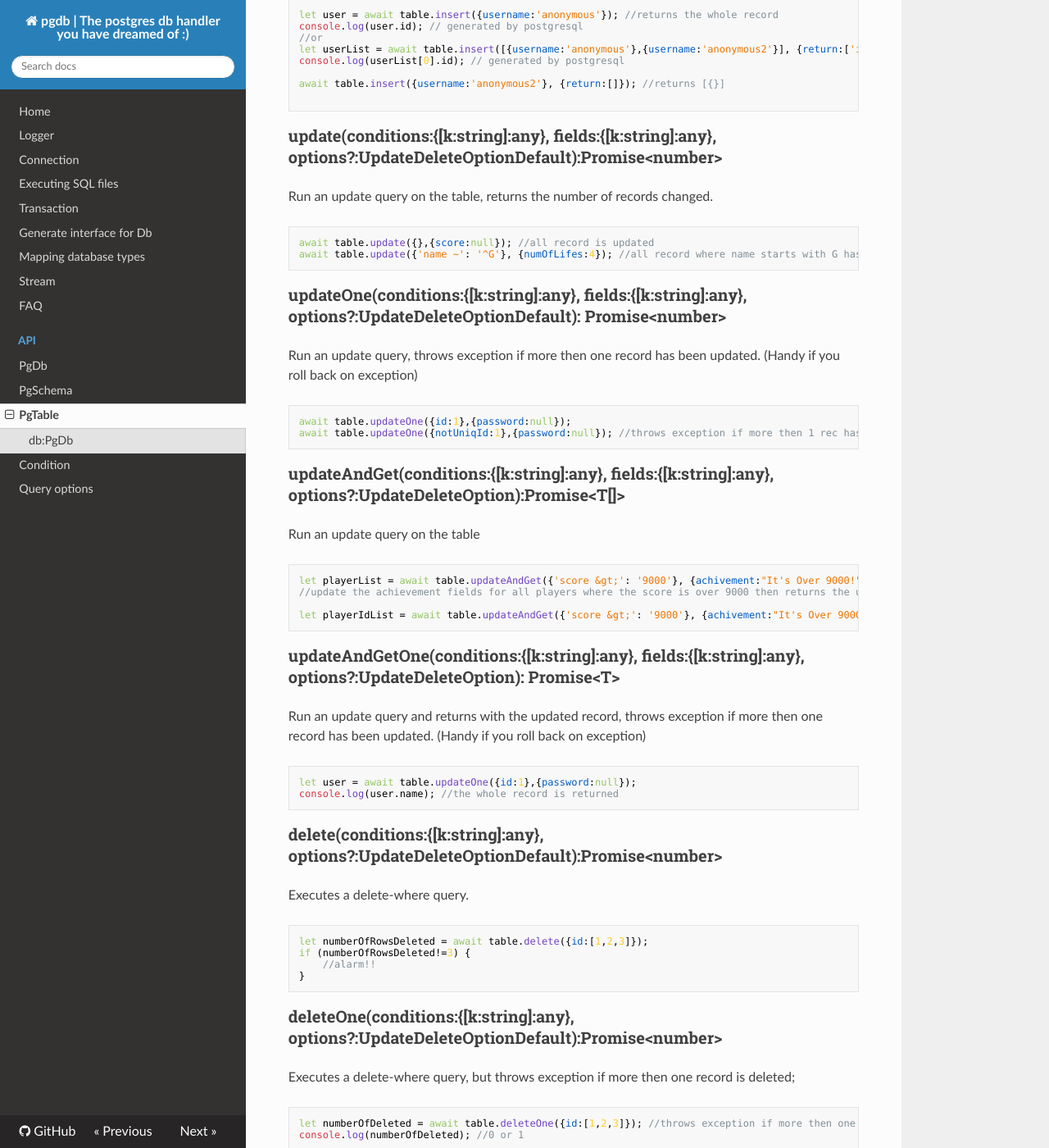
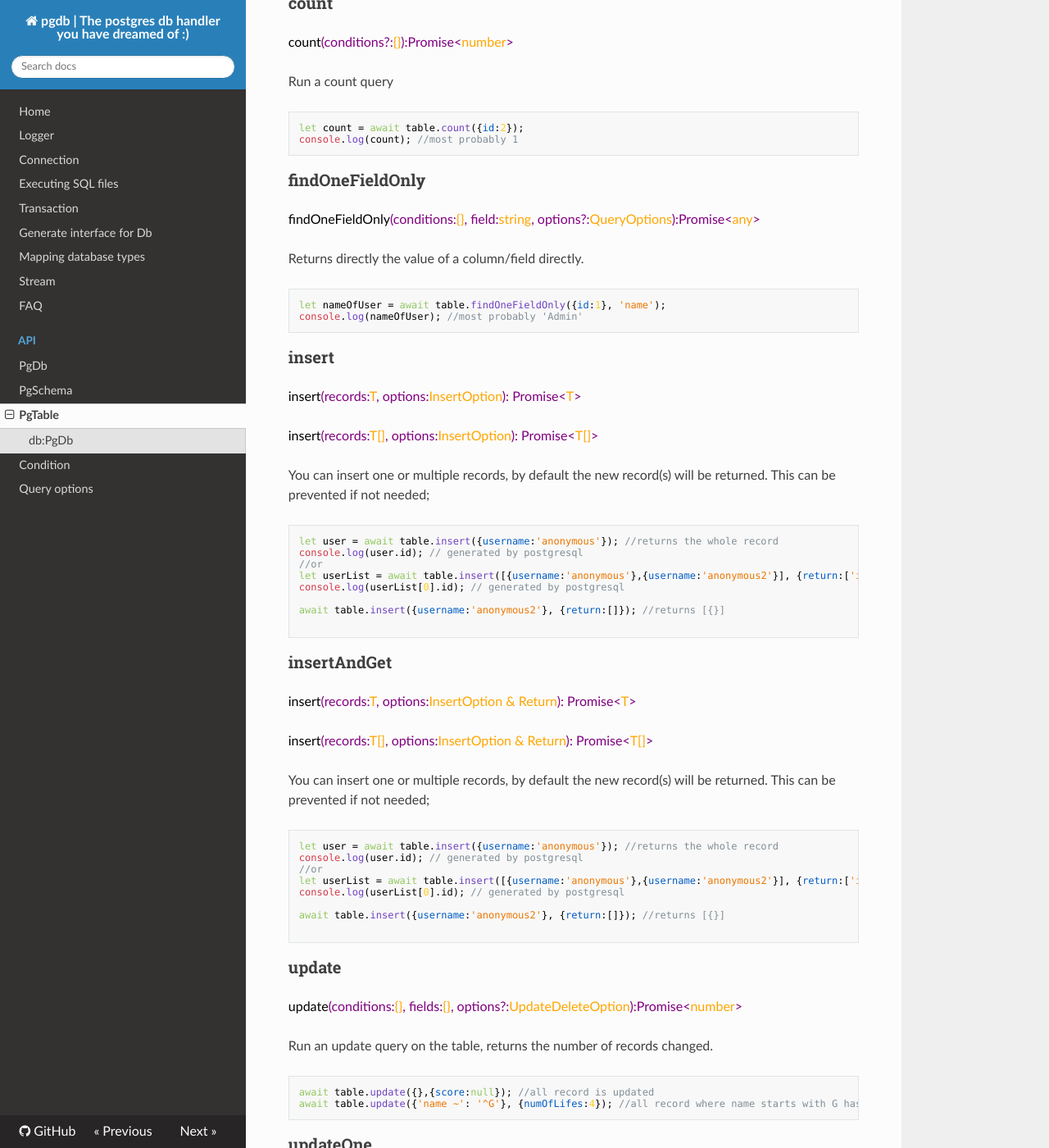
Before and after one commit to holdfenytolvaj/pogi, an MkDocs documentation site: the page built from docs/API/PgTable.md, in a window 1280 px wide and 1400 px high, scrolled down 3707 px. Shown: the whole window at 82% size. Built offline with MkDocs 1.6.1, drawn with Linux system fonts in a browser that asks for light colours; nearby versions of some CDN libraries; old or Windows-style settings are respelled for this version of MkDocs; some of the changed text lies outside the part shown.

Commit message:
try a style

````diff
--- a/docs/API/PgTable.md
+++ b/docs/API/PgTable.md
@@ -9,22 +9,25 @@ let table:PgTable<User> = pgdb.schemas.test1.users;
 
 ```
 ##Properties
-### <span class="def">db:</span><span class="type">PgDb</span>
+### <span style="color:purple">db:</span><span style="color:orange">PgDb</span>
 
 ##Functions
 ###`toString`
-<span class="def"><span class="func">toString</span>()</span>
+><span style="color:purple"><span style="color:black">toString</span>()</span>
+
 returns the fully qualified name of the table
 
 ###`setLogger`
-<span class="def"><span class="func">setLogger</span>(logger:<span class="type">PgDbLogger</span>) </span>
+><span style="color:purple"><span style="color:black">setLogger</span>(logger:<span style="color:orange">PgDbLogger</span>) </span>
+
 Note: inherited.
 
 Sets the logger per table (not used if the query has logger specified).
 
 ##Functions - async
 ###`run`
-<span class="def"><span class="func">run</span>(sql:<span class="type">string</span>):Promise&lt;<span class="type">any[]</span>&gt;
+><span style="color:purple"><span style="color:black">run</span>(sql:<span style="color:orange">string</span>):Promise&lt;<span style="color:orange">any[]</span>&gt;</span>
+
 Note: inherited, uses table level log if present (if not then schema, then db).
 
 Executes an arbitrary sql string;
@@ -35,7 +38,8 @@ await table.run('CREATE schema myschema');
 ```
 
 ###`query`
-<span class="def"><span class="func">query</span>(sql:<span class="type">string</span>, params?:<span class="type">any[]|{}</span>, options?:<span class="type">SqlQueryOptions</span>):Promise&lt;<span class="type">any[]</span>&gt;
+><span style="color:purple"><span style="color:black">query</span>(sql:<span style="color:orange">string</span>, params?:<span style="color:orange">any[]|{}</span>, options?:<span style="color:orange">SqlQueryOptions</span>):Promise&lt;<span style="color:orange">any[]</span>&gt;</span>
+
 <a name="query"></a>
 Note: inherited, uses table level log if present (if not then schema, then db).
 
@@ -48,7 +52,8 @@ let res2 = await table.query('SELECT MAX(point) from !:schema.scores WHERE name=
 ```
 
 ### queryOneField
-<span class="def"><span class="func">queryOneField</span>(sql:<span class="type">string</span>, params?:<span class="type">any[]|{}</span>, options?:<span class="type">SqlQueryOptions</span>):Promise&lt;<span class="type">any</span>&gt;
+<span style="color:purple"><span style="color:black">queryOneField</span>(sql:<span style="color:orange">string</span>, params?:<span style="color:orange">any[]|{}</span>, options?:<span style="color:orange">SqlQueryOptions</span>):Promise&lt;<span style="color:orange">any</span>&gt;</span>
+
 Note: inherited, uses table level log if present (if not then schema, then db).
 
 If there is only one record and one field that we are interested in. For the params usage see [query](#query).
@@ -60,7 +65,8 @@ console.log(winner); //The winner is Admin
 ```
 
 ### queryOneColumn
-<span class="def"><span class="func">queryOneColumn</span>(sql:<span class="type">string</span>, params?:<span class="type">any[]|{}</span>, options?:<span class="type">SqlQueryOptions</span>):Promise&lt;<span class="type"><span class="type">any[]</span>&gt;
+<span style="color:purple"><span style="color:black">queryOneColumn</span>(sql:<span style="color:orange">string</span>, params?:<span style="color:orange">any[]|{}</span>, options?:<span style="color:orange">SqlQueryOptions</span>):Promise&lt;<span style="color:orange">any[]</span>&gt;</span>
+
 Note: inherited, uses table level log if present (if not then schema, then db).
 
 If there is only one column that we are interested in. For the params usage see [query](#query).
@@ -71,16 +77,15 @@ console.dir(userList); //['Admin', 'User1', 'User2']
 
 ```
 ### queryAsStream
-<span class="def"><span class="func">queryAsStream</span>(sql:<span class="type">string</span>, params?:<span class="type">any[]|{}</span>, options?:<span class="type">SqlQueryOptions</span>):Promise&lt;<span class="type">any[]</span>&gt;
+<span style="color:purple"><span style="color:black">queryAsStream</span>(sql:<span style="color:orange">string</span>, params?:<span style="color:orange">any[]|{}</span>, options?:<span style="color:orange">SqlQueryOptions</span>):Promise&lt;<span style="color:orange">any[]</span>&gt;</span>
+
 see [streams](/streams)
 
 ### find
-```js
+<span style="color:purple"><span style="color:black">find</span>(conditions:<span style="color:orange">{}</span>, options?:<span style="color:orange">QueryOptions</span>):Promise&lt;<span style="color:orange">T[]</span>&gt;</span>
 
-find(conditions:{[k:string]:any}, options?:QueryOptions):Promise&lt;T[]&gt;
-find(conditions:{[k:string]:any}, options?:QueryOptions & Stream):Promise&lt;T[]&gt;
+<span style="color:purple"><span style="color:black">find</span>(conditions:<span style="color:orange">{}</span>, options?:<span style="color:orange">QueryOptions & Stream</span>):Promise&lt;<span style="color:orange">T[]</span>&gt;</span>
 
-```
 Executes a select-where query.
 ```js
 
@@ -92,10 +97,13 @@ for (let player of playerList) {
 playerList = await table.find({id:[1,2,3]}, {fields:['id', 'name'], limit:3});
 
 ```
-for more options for [conditions](../condition/) and [queryOptions](../QueryOptions/) see those sections.
+for more options for [conditions](condition) and [queryOptions](QueryOptions) see those sections.
 
 ### findWhere
-findWhere(where:string,params:any[]|{},options?:QueryOptions & Stream):Promise<ReadableStream>
+<span style="color:purple"><span style="color:black">findWhere</span>(where:<span style="color:orange">string</span>,params:<span style="color:orange">any[]|{}</span>,options?:<span style="color:orange">QueryOptions</span>):Promise&lt;<span style="color:orange">ReadableStream</span>&gt;</span>
+
+<span style="color:purple"><span style="color:black">findWhere</span>(where:<span style="color:orange">string</span>,params:<span style="color:orange">any[]|{}</span>,options?:<span style="color:orange">QueryOptions & Stream</span>):Promise&lt;<span style="color:orange">ReadableStream</span>&gt;</span>
+
 Executes a select-where query with free text where etc.
 ```js
 
@@ -107,13 +115,19 @@ res = await table.where("permissions @&gt; {'admin'} AND name!=username AND id=:
 
 ```
 
-### findAll(options?:QueryOptions):Promise&lt;T[]&gt;
+### findAll
+<span style="color:purple"><span style="color:black">findAll</span>(options?:<span style="color:orange">QueryOptions</span>):Promise&lt;<span style="color:orange">T[]</span>&gt;</span>
+
+<span style="color:purple"><span style="color:black">findAll</span>(options?:<span style="color:orange">QueryOptions & Stream</span>):Promise&lt;<span style="color:orange">ReadableStream</span>&gt;</span>
+
 Returns everything from the table. Same as table.find({})
 ```js
 let res = await table.findAll();
 ```
 
-### findOne(conditions, options?:QueryOptions):Promise&lt;T&gt;
+### findOne
+<span style="color:purple"><span style="color:black">findOne</span>(conditions, options?:<span style="color:orange">QueryOptions</span>):Promise&lt;<span style="color:orange">T</span>&gt;</span>
+
 Most system get this wrong, as they use it as "_findFirst_" instead of using as "_findOnly_".
 While 99% of the time the programmer means the latter, by default they use the formal.
 That is mostly just hiding bugs instead of revealing issues as soon as possible.
@@ -126,20 +140,26 @@ let res1 = await table.findOne({id:1});
 let res2 = await table.findOne({'name like': 'A%'}); //most probably throws an exception
 ```
 
-### findFirst(conditions, options?:QueryOptions):Promise&lt;T&gt;
+### findFirst
+<span style="color:purple"><span style="color:black">findFirst</span>(conditions, options?:<span style="color:orange">QueryOptions</span>):Promise&lt;<span style="color:orange">T</span>&gt;</span>
+
 Same as await table.find(condition, {limit:1})
 ```js
 let somebody = await table.findFirst({'score &gt;':9000});
 ```
 
-### count(conditions?):Promise&lt;number&gt;
+### count
+<span style="color:purple"><span style="color:black">count</span>(conditions?:<span style="color:orange">{}</span>):Promise&lt;<span style="color:orange">number</span>&gt;<span style="color:orange">
+
 Run a count query
 ```js
 let count = await table.count({id:2});
 console.log(count); //most probably 1
 ```
 
-### findOneFieldOnly(conditions, field:string, options?:QueryOptions):Promise&lt;any&gt;
+### findOneFieldOnly
+<span style="color:purple"><span style="color:black">findOneFieldOnly</span>(conditions:<span style="color:orange">{}</span>, field:<span style="color:orange">string</span>, options?:<span style="color:orange">QueryOptions</span>):Promise&lt;<span style="color:orange">any</span>&gt;</span>
+
 Returns directly the value of a column/field directly.
 
 ```js
@@ -147,8 +167,11 @@ let nameOfUser = await table.findOneFieldOnly({id:1}, 'name');
 console.log(nameOfUser); //most probably 'Admin'
 ```
 
-### insert(records:T, options:InsertOption): Promise&lt;T&gt;
-### insert(records:T[], options:InsertOption): Promise&lt;T[]&gt;
+### insert
+<span style="color:purple"><span style="color:black">insert</span>(records:<span style="color:orange">T</span>, options:<span style="color:orange">InsertOption</span>): Promise&lt;<span style="color:orange">T</span>&gt;</span>
+
+<span style="color:purple"><span style="color:black">insert</span>(records:<span style="color:orange">T[]</span>, options:<span style="color:orange">InsertOption</span>): Promise&lt;<span style="color:orange">T[]</span>&gt;</span>
+
 You can insert one or multiple records, by default the new record(s) will be returned. This can be prevented if not needed;
 ```js
 let user = await table.insert({username:'anonymous'}); //returns the whole record
@@ -160,21 +183,45 @@ console.log(userList[0].id); // generated by postgresql
 await table.insert({username:'anonymous2'}, {return:[]}); //returns [{}]
 
 ```
-### update(conditions:{[k:string]:any}, fields:{[k:string]:any}, options?:UpdateDeleteOptionDefault):Promise&lt;number&gt;
+
+### insertAndGet
+<span style="color:purple"><span style="color:black">insert</span>(records:<span style="color:orange">T</span>, options:<span style="color:orange">InsertOption & Return</span>): Promise&lt;<span style="color:orange">T</span>&gt;</span>
+
+<span style="color:purple"><span style="color:black">insert</span>(records:<span style="color:orange">T[]</span>, options:<span style="color:orange">InsertOption & Return</span>): Promise&lt;<span style="color:orange">T[]</span>&gt;</span>
+
+You can insert one or multiple records, by default the new record(s) will be returned. This can be prevented if not needed;
+```js
+let user = await table.insert({username:'anonymous'}); //returns the whole record
+console.log(user.id); // generated by postgresql
+//or
+let userList = await table.insert([{username:'anonymous'},{username:'anonymous2'}], {return:['id']});
+console.log(userList[0].id); // generated by postgresql
+
+await table.insert({username:'anonymous2'}, {return:[]}); //returns [{}]
+
+```
+
+### update
+<span style="color:purple"><span style="color:black">update</span>(conditions:<span style="color:orange">{}</span>, fields:<span style="color:orange">{}</span>, options?:<span style="color:orange">UpdateDeleteOption</span>):Promise&lt;<span style="color:orange">number</span>&gt;</span>
+
 Run an update query on the table, returns the number of records changed.
 ```js
 await table.update({},{score:null}); //all record is updated
 await table.update({'name ~': '^G'}, {numOfLifes:4}); //all record where name starts with G has the numOfLifes set to 4. It's a G'day!
 ```
 
-### updateOne(conditions:{[k:string]:any}, fields:{[k:string]:any}, options?:UpdateDeleteOptionDefault): Promise&lt;number&gt;
+### updateOne
+<span style="color:purple"><span style="color:black">updateOne</span>(conditions:<span style="color:orange">{}</span>, fields:<span style="color:orange">{}</span>, options?:<span style="color:orange">UpdateDeleteOption</span>): Promise&lt;<span style="color:orange">number</span>&gt;</span>
+
 Run an update query, throws exception if more then one record has been updated. (Handy if you roll back on exception)
 ```js
 await table.updateOne({id:1},{password:null});
 await table.updateOne({notUniqId:1},{password:null}); //throws exception if more then 1 rec has been updated;
 ```
 
-### updateAndGet(conditions:{[k:string]:any}, fields:{[k:string]:any}, options?:UpdateDeleteOption):Promise&lt;T[]&gt;
+### updateAndGet
+<span style="color:purple"><span style="color:black">updateAndGet</span>(conditions:<span style="color:orange">{}</span>, fields:<span style="color:orange">{}</span>, options?:<span style="color:orange">UpdateDeleteOption & Return</span>):Promise&lt;<span style="color:orange">T[]</span>&gt;</span>
+
 Run an update query on the table
 ```js
 let playerList = await table.updateAndGet({'score &gt;': '9000'}, {achivement:"It's Over 9000!"});
@@ -183,7 +230,9 @@ let playerList = await table.updateAndGet({'score &gt;': '9000'}, {achivement:"I
 let playerIdList = await table.updateAndGet({'score &gt;': '9000'}, {achivement:"It's Over 9000!"}, {return:['id']});
 ```
 
-### updateAndGetOne(conditions:{[k:string]:any}, fields:{[k:string]:any}, options?:UpdateDeleteOption): Promise&lt;T&gt;
+### updateAndGetOne
+<span style="color:purple"><span style="color:black">updateAndGetOne</span>(conditions:<span style="color:orange">{}</span>, fields:<span style="color:orange">{}</span>, options?:<span style="color:orange">UpdateDeleteOption & Return</span>): Promise&lt;<span style="color:orange">T</span>&gt;</span>
+
 Run an update query and returns with the updated record,
 throws exception if more then one record has been updated. (Handy if you roll back on exception)
 ```js
@@ -191,7 +240,9 @@ let user = await table.updateOne({id:1},{password:null});
 console.log(user.name); //the whole record is returned
 ```
 
-### delete(conditions:{[k:string]:any}, options?:UpdateDeleteOptionDefault):Promise&lt;number&gt;
+### delete
+<span style="color:purple"><span style="color:black">delete</span>(conditions:<span style="color:orange">{}</span>, options?:<span style="color:orange">UpdateDeleteOption</span>):Promise&lt;<span style="color:orange">number</span>&gt;</span>
+
 Executes a delete-where query.
 
 ```js
@@ -201,14 +252,18 @@ if (numberOfRowsDeleted!=3) {
 }
 ```
 
-### deleteOne(conditions:{[k:string]:any}, options?:UpdateDeleteOptionDefault):Promise&lt;number&gt;
+### deleteOne
+<span style="color:purple"><span style="color:black">deleteOne</span>(conditions:<span style="color:orange">{}</span>, options?:<span style="color:orange">UpdateDeleteOption</span>):Promise&lt;<span style="color:orange">number</span>&gt;</span>
+
 Executes a delete-where query, but throws exception if more then one record is deleted;
 ```js
 let numberOfDeleted = await table.deleteOne({id:[1,2,3]}); //throws exception if more then one record is deleted
 console.log(numberOfDeleted); //0 or 1
 ```
 
-### deleteAndGet(conditions:{[k:string]:any}, options?:UpdateDeleteOption):Promise&lt;T[]&gt;
+### deleteAndGet
+<span style="color:purple"><span style="color:black">deleteAndGet</span>(conditions:<span style="color:orange">{}</span>, options?:<span style="color:orange">UpdateDeleteOption & Return</span>):Promise&lt;<span style="color:orange">T[]</span>&gt;</span>
+
 Executes a delete-where query and returns with the deleted records;
 ```js
 let playersDeleted = await table.deleteAndGet({id:[1,2,3]});
@@ -217,7 +272,9 @@ for (let player of playersDeleted) {
 }
 ```
 
-### deleteAndGetOne(conditions:{[k:string]:any}, options?:UpdateDeleteOption):Promise&lt;T[]&gt;
+### deleteAndGetOne
+<span style="color:purple"><span style="color:black">deleteAndGetOne</span>(conditions:<span style="color:orange">{}</span>, options?:<span style="color:orange">UpdateDeleteOption & Return</span>):Promise&lt;<span style="color:orange">T[]</span>&gt;</span>
+
 Executes a delete-where query, but throws exception if more then one record is deleted;
 Returns with the deleted record if any.
 ```js
````
